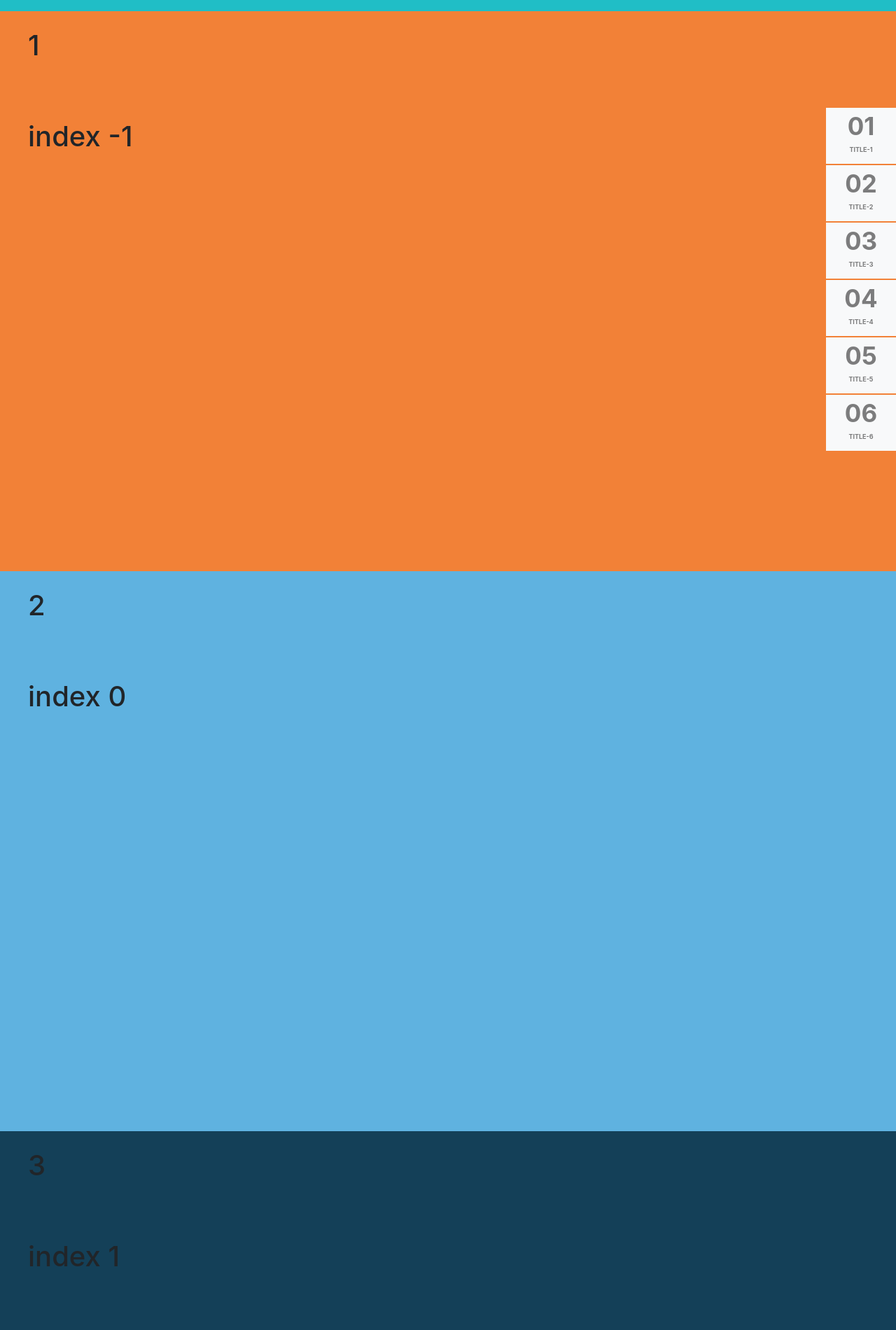
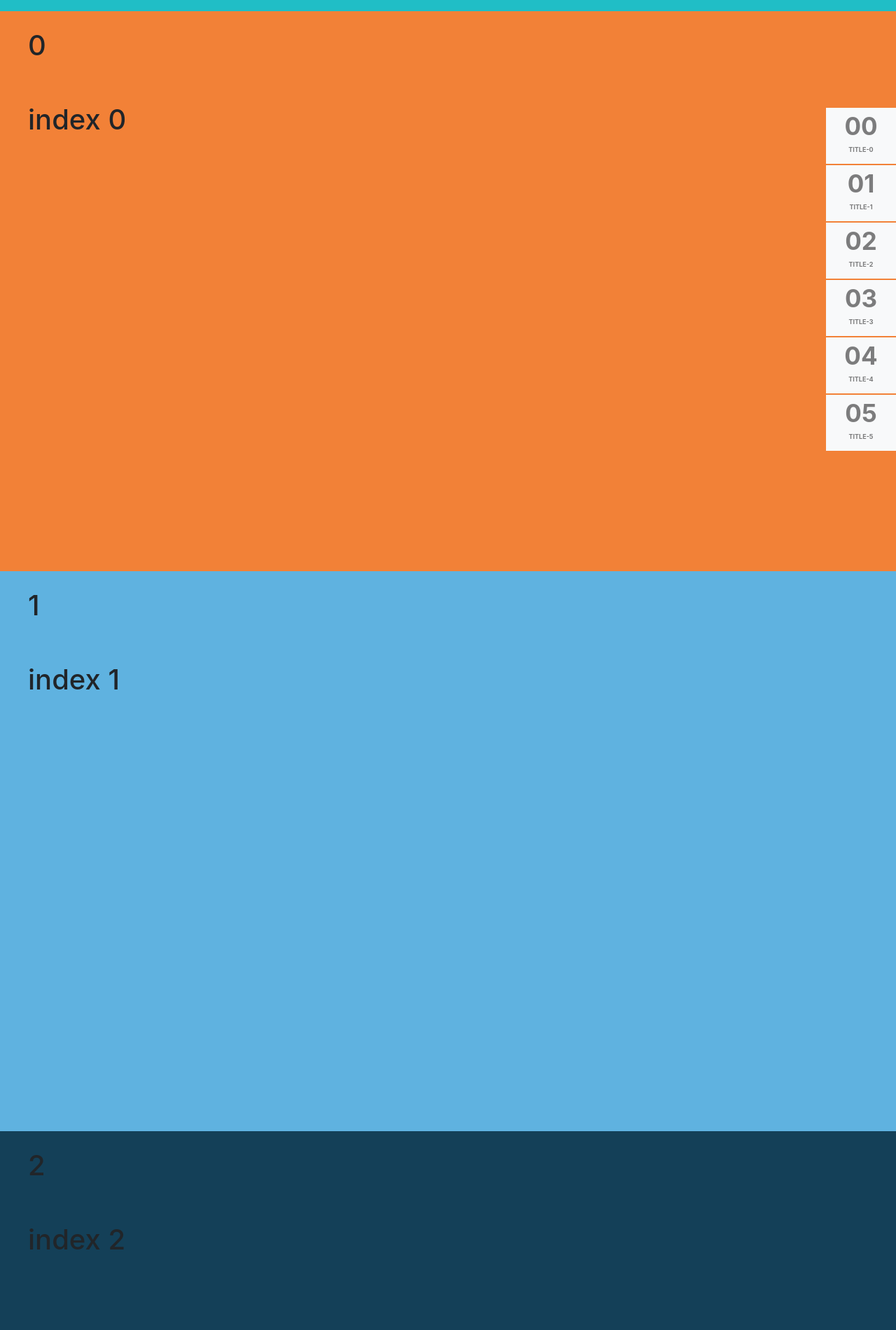
Before and after one commit to kapuriyamital/UI-PROJECT, a plain HTML site: page index.html in a window 1280 px wide. Shown: the top 1900 px of the page at 70% size. Drawn offline with nearby package versions, Linux system fonts and the light colour scheme.

Commit message:
index and title change

```diff
--- a/index.html
+++ b/index.html
@@ -21,40 +21,40 @@
     </button>
     <div class="collapse navbar-collapse icon-menu" id="collapsibleNavbar">
         <ul class="nav ml-auto">
-            <li class="nav-item text-center bg-light" onclick="movetodiv(-1)">
+            <li class="nav-item text-center bg-light" onclick="movetodiv(0)">
                 <a class="nav-link text-black-50" href="javascript:void(0)" >
+                    <div class="pagemenu_nom">00</div>
+                    <div class="pagemenu_title">title-0</div>
+                </a>
+            </li>
+            <li class="nav-item text-center bg-light" onclick="movetodiv(1)">
+                <a class="nav-link text-black-50" href="javascript:void(0)">
                     <div class="pagemenu_nom">01</div>
                     <div class="pagemenu_title">title-1</div>
                 </a>
             </li>
-            <li class="nav-item text-center bg-light" onclick="movetodiv(0)">
+            <li class="nav-item text-center bg-light" onclick="movetodiv(2)">
                 <a class="nav-link text-black-50" href="javascript:void(0)">
                     <div class="pagemenu_nom">02</div>
                     <div class="pagemenu_title">title-2</div>
                 </a>
             </li>
-            <li class="nav-item text-center bg-light" onclick="movetodiv(1)">
+            <li class="nav-item text-center bg-light" onclick="movetodiv(3)">
                 <a class="nav-link text-black-50" href="javascript:void(0)">
                     <div class="pagemenu_nom">03</div>
                     <div class="pagemenu_title">title-3</div>
                 </a>
             </li>
-            <li class="nav-item text-center bg-light" onclick="movetodiv(2)">
+            <li class="nav-item text-center bg-light" onclick="movetodiv(4)">
                 <a class="nav-link text-black-50" href="javascript:void(0)">
                     <div class="pagemenu_nom">04</div>
                     <div class="pagemenu_title">title-4</div>
                 </a>
             </li>
-            <li class="nav-item text-center bg-light" onclick="movetodiv(3)">
+            <li class="nav-item text-center bg-light" onclick="movetodiv(5)">
                 <a class="nav-link text-black-50" href="javascript:void(0)">
                     <div class="pagemenu_nom">05</div>
                     <div class="pagemenu_title">title-5</div>
-                </a>
-            </li>
-            <li class="nav-item text-center bg-light" onclick="movetodiv(4)">
-                <a class="nav-link text-black-50" href="javascript:void(0)">
-                    <div class="pagemenu_nom">06</div>
-                    <div class="pagemenu_title">title-6</div>
                 </a>
             </li>
         </ul>
@@ -64,28 +64,40 @@
     <div class="page" id="page-scroll">
 
         <div class="container-fluid page-section" id="class_1" >
-            <h1>1</h1>
-            <br><h1>index -1</h1>
+            <div class="page-frame">
+                <h1>0</h1>
+                <h1>index 0</h1>
+            </div>
         </div>
         <div class="container-fluid page-section" id="class_2">
-            <h1>2</h1>
-            <br><h1>index 0</h1>
+            <div class="page-frame">
+                <h1>1</h1>
+                <h1>index 1</h1>
+            </div>
         </div>
         <div class="container-fluid page-section" id="class_3">
-            <h1>3</h1>
-            <br><h1>index 1</h1>
+            <div class="page-frame">
+                <h1>2</h1>
+                <h1>index 2</h1>
+            </div>
         </div>
         <div class="container-fluid page-section" id="class_4">
-            <h1>4</h1>
-            <br><h1>index 2</h1>
+            <div class="page-frame">
+                <h1>3</h1>
+                <h1>index 3</h1>
+            </div>
         </div>
         <div class="container-fluid page-section" id="class_5">
-            <h1>5</h1>
-            <br><h1>index 3</h1>
+            <div class="page-frame">
+                <h1>4</h1>
+                <h1>index 4</h1>
+            </div>
         </div>
         <div class="container-fluid page-section" id="class_6">
-            <h1>6</h1>
-            <br><h1>index 4</h1>
+            <div class="page-frame">
+                <h1>5</h1>
+                <h1>index 5</h1>
+            </div>
         </div>
    </div>
 <!-- jQuery library -->
```
